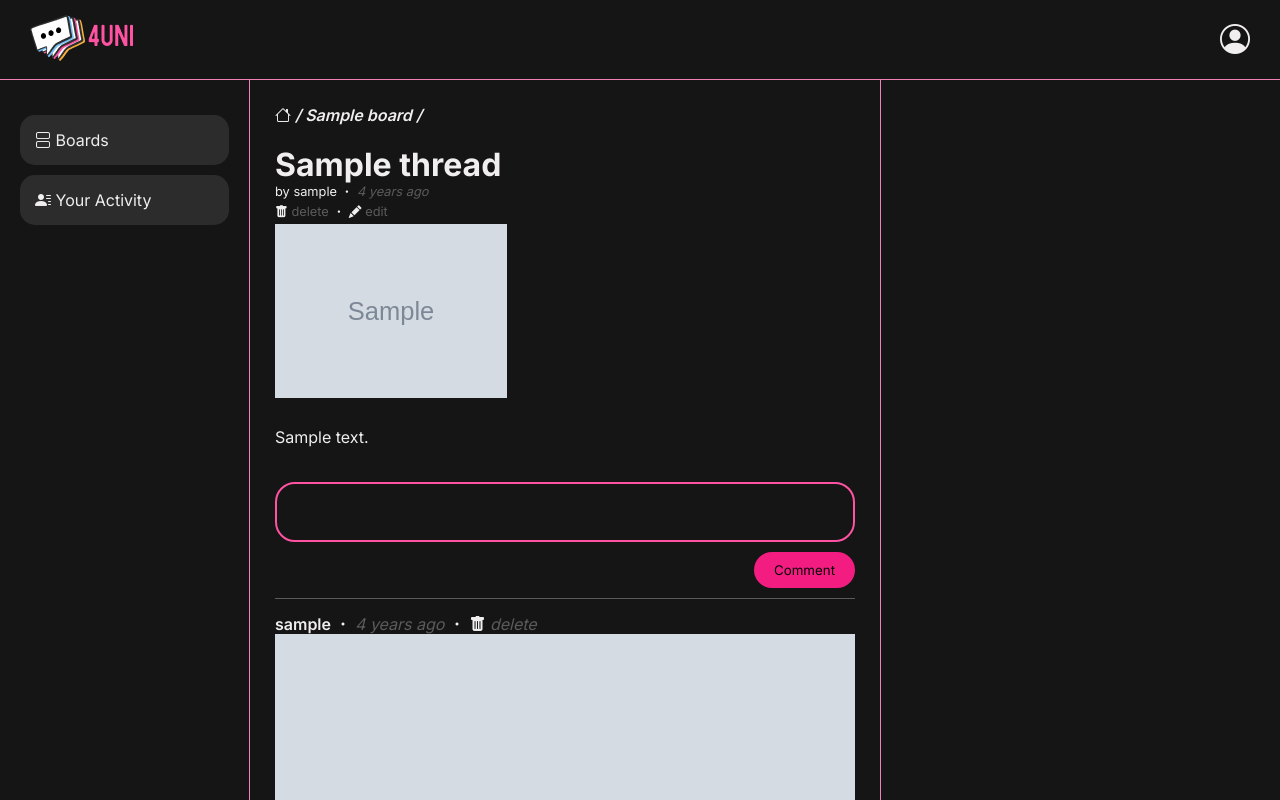
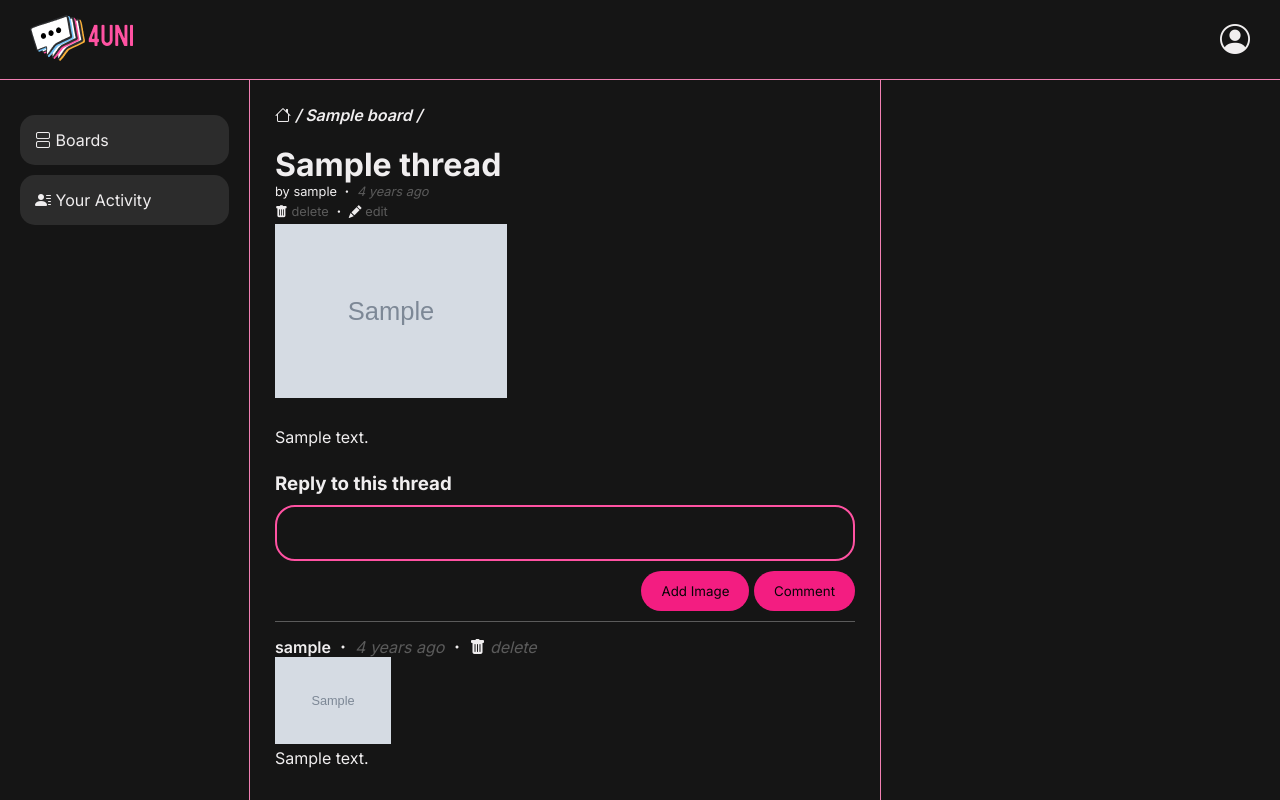
Before and after one commit to genielvn/4uni, a Django app: page /1/1/ in a window 1280 px wide. Run offline with Django 4.2, Linux system fonts and the light colour scheme; a user stored in the database is signed in; tables that the repository leaves empty hold one stand-in row (values such as "Sample post"); grey boxes marked "Sample" are stand-in pictures.

Commit message:
Allow Reply Image Upload

```diff
--- a/main/forms.py
+++ b/main/forms.py
@@ -24,7 +24,7 @@ class EditThreadForm(forms.ModelForm):
 class ReplyForm(forms.ModelForm):
     class Meta:
         model = Reply
-        fields = ['body', 'img']
+        fields = ['body', 'img_upload']
 
 class BoardForm(forms.ModelForm):
     class Meta:
--- a/main/models.py
+++ b/main/models.py
@@ -75,7 +75,8 @@ class Reply(models.Model):
     username = models.ForeignKey(User, on_delete=models.CASCADE)
     thread = models.ForeignKey(Thread, on_delete=models.CASCADE)
     body = models.TextField(null=False, blank=False)
-    img = models.CharField(max_length=255, null=True, blank=True)
+    img_link = models.CharField(max_length=255, null=True, blank=True)
+    img_upload = models.ImageField(null=True, blank=True, upload_to='images/')
     is_deleted = models.BooleanField(default=False)
     created_at = models.DateTimeField(auto_now_add=True)
     modified_at = models.DateTimeField(auto_now=True)
--- a/main/static/js/thread.js
+++ b/main/static/js/thread.js
@@ -2,3 +2,8 @@ function showEditForm() {
     $("#thread-body").hide();
     $("#edit-thread").removeClass("hide");
 }
+
+function showUploadImage() {
+    $("#upload-reply-image").hide();
+    $("#new-reply-img").removeClass("hide");
+}
--- a/main/static/main/thread.css
+++ b/main/static/main/thread.css
@@ -35,7 +35,7 @@
 #edit-thread {
     display: flex;
     flex-direction: column;
-    height: 150px;
+    height: 250px;
     align-items: flex-end;
     padding-top: 10px;
 }
@@ -54,7 +54,9 @@
 }
 
 #submit-reply,
-#submit-edited-thread {
+#submit-edited-thread,
+#upload-reply-image,
+#new-reply-img {
     padding: 10px 20px;
     margin: 10px 0;
 }
--- a/main/templates/main/thread.html
+++ b/main/templates/main/thread.html
@@ -37,18 +37,22 @@
         </form>
     </div>
 
-
+    <h3>Reply to this thread</h3>
     {% if request.user.is_banned %}
         <p class="banned"> You are banned from replying threads. </p>
     {% else %}
-        <form action="{% url 'main:thread' board.board_id thread.id %}" method="POST" id="new-reply">
+        <form action="{% url 'main:thread' board.board_id thread.id %}" method="POST" id="new-reply" enctype="multipart/form-data">
             {% csrf_token %}
             <textarea name="body" id="input-reply" placeholder="Reply to this thread"> </textarea>
             {% comment %} <textarea name="img" id="input-reply" placeholder="Image link (optional)"> </textarea> {% endcomment %}
             {% for error in form.body.errors %}
                 <div class="error">{{ error }}</div>
             {% endfor %}
+            <div class="reply-buttons">
+                <button id="upload-reply-image" onclick="showUploadImage()" type="button">Add Image</button>
+                <input name="img_upload" id="new-reply-img" type="file" accept="image/*" class="hide">
                 <button id="submit-reply" type="submit">Comment</button>
+            </div>
         </form>
     {% endif %}
 
@@ -65,8 +69,8 @@
                         {% endif %}
                     </span>
                     </div>
-		{% if reply.img %}
-		<div class="reply-img"><img src="{{ reply.img }}" style="width: 100%;"></div>
+                {% if reply.img_upload %}
+                    <div class="reply-img" style="width: 100%;"><img src="{{ reply.img_upload.url }}" style="width: 20%;"></div>
                 {% endif %}
                 <div class="reply-content">{{ reply.body }}</div>
             </div>
--- a/main/templates/main/threads.html
+++ b/main/templates/main/threads.html
@@ -27,8 +27,8 @@
                     <div class="thread-details">
                         by <a class="link-no-underline" href="{% url 'main:user' thread.info.username %}">{{ thread.info.username }}</a> <i class="bi bi-dot"></i>
                         {% if request.user.role.name == 'Moderator' or request.user.username == thread.info.username.username %}
-                            <a id="id-delete-thread-{{thread.id}}" class="link-no-underline" href="#" onclick="confirm('id-delete-thread-{{thread.id}}', 'id-confirm-thread-{{thread.id}}')"><i class="bi bi-trash-fill"></i> delete</a>
-                            <a id="id-confirm-thread-{{thread.id}}" class="link-no-underline hide" href="{% url 'main:delete_thread' thread.info.id %}?next={% url 'main:threads' board.board_id %}"> <i class="bi bi-trash-fill"></i> confirm</a>
+                            <a id="id-delete-thread-{{thread.info.id}}" class="link-no-underline" href="#" onclick="confirm('id-delete-thread-{{thread.info.id}}', 'id-confirm-thread-{{thread.info.id}}')"><i class="bi bi-trash-fill"></i> delete</a>
+                            <a id="id-confirm-thread-{{thread.info.id}}" class="link-no-underline hide" href="{% url 'main:delete_thread' thread.info.id %}?next={% url 'main:threads' board.board_id %}"> <i class="bi bi-trash-fill"></i> confirm</a>
                             <i class="bi bi-dot"></i>
                         {% endif %}
                         <i class="bi bi-chat-fill"></i> {{thread.reply_count}}
```
Lines whose indentation alone changed are shown as unchanged.
